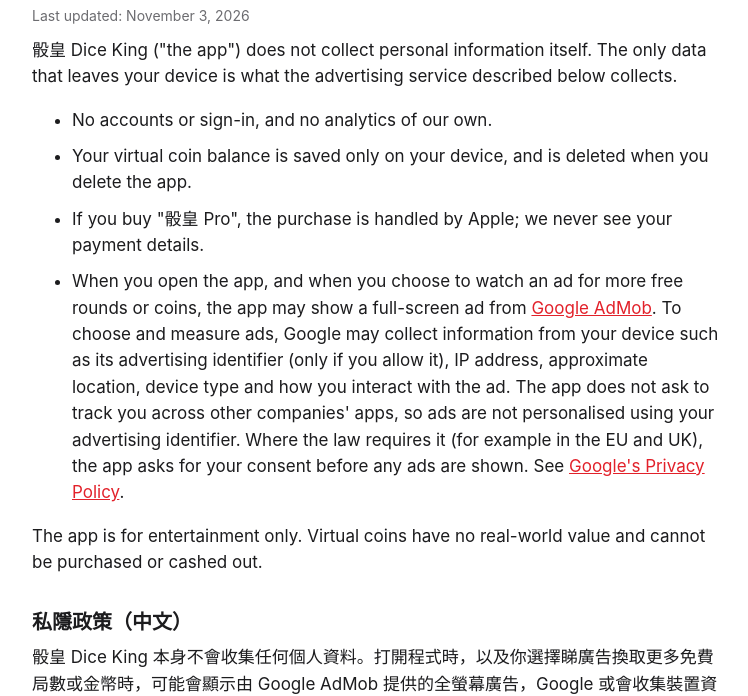
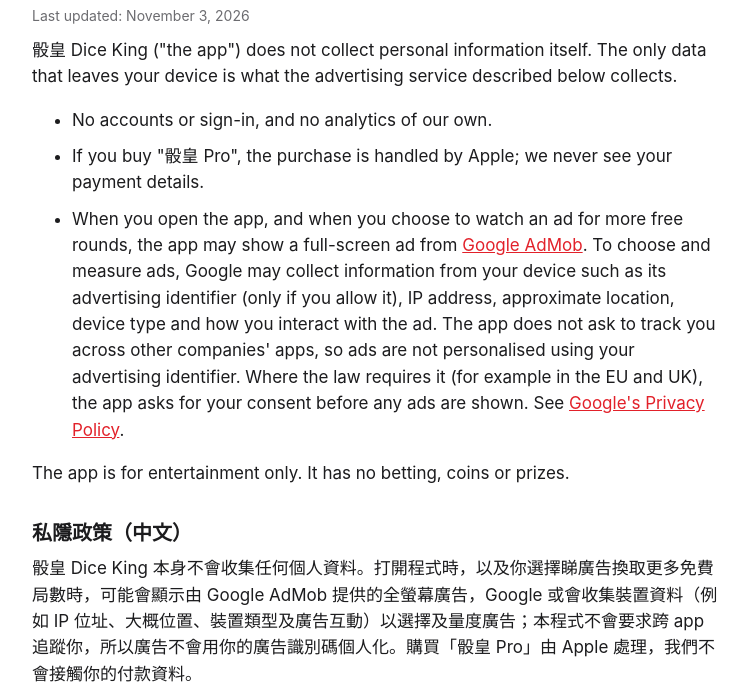
Before and after one commit to phui123/phui123.github.io, a plain HTML site: page diceking/privacy.html in a window 1280 px wide. Shown: the part 129-825 px from the top of the page, without its empty margins (264-1012 px from the left). Drawn offline with Linux system fonts and the light colour scheme.

Commit message:
DiceKing: remove coin text (no betting in 魚蝦蟹 any more)
Co-Authored-By: Claude Opus 5.5 <noreply@anthropic.com>

```diff
--- a/diceking/privacy.html
+++ b/diceking/privacy.html
@@ -16,15 +16,14 @@
 
 <ul>
   <li>No accounts or sign-in, and no analytics of our own.</li>
-  <li>Your virtual coin balance is saved only on your device, and is deleted when you delete the app.</li>
   <li>If you buy "骰皇 Pro", the purchase is handled by Apple; we never see your payment details.</li>
-  <li>When you open the app, and when you choose to watch an ad for more free rounds or coins, the app may show a full-screen ad from <a href="https://policies.google.com/technologies/ads">Google AdMob</a>. To choose and measure ads, Google may collect information from your device such as its advertising identifier (only if you allow it), IP address, approximate location, device type and how you interact with the ad. The app does not ask to track you across other companies' apps, so ads are not personalised using your advertising identifier. Where the law requires it (for example in the EU and UK), the app asks for your consent before any ads are shown. See <a href="https://policies.google.com/privacy">Google's Privacy Policy</a>.</li>
+  <li>When you open the app, and when you choose to watch an ad for more free rounds, the app may show a full-screen ad from <a href="https://policies.google.com/technologies/ads">Google AdMob</a>. To choose and measure ads, Google may collect information from your device such as its advertising identifier (only if you allow it), IP address, approximate location, device type and how you interact with the ad. The app does not ask to track you across other companies' apps, so ads are not personalised using your advertising identifier. Where the law requires it (for example in the EU and UK), the app asks for your consent before any ads are shown. See <a href="https://policies.google.com/privacy">Google's Privacy Policy</a>.</li>
 </ul>
 
-<p>The app is for entertainment only. Virtual coins have no real-world value and cannot be purchased or cashed out.</p>
+<p>The app is for entertainment only. It has no betting, coins or prizes.</p>
 
 <h2>私隱政策（中文）</h2>
-<p>骰皇 Dice King 本身不會收集任何個人資料。打開程式時，以及你選擇睇廣告換取更多免費局數或金幣時，可能會顯示由 Google AdMob 提供的全螢幕廣告，Google 或會收集裝置資料（例如 IP 位址、大概位置、裝置類型及廣告互動）以選擇及量度廣告；本程式不會要求跨 app 追蹤你，所以廣告不會用你的廣告識別碼個人化。購買「骰皇 Pro」由 Apple 處理，我們不會接觸你的付款資料。虛擬金幣結餘只儲存在你的裝置上。</p>
+<p>骰皇 Dice King 本身不會收集任何個人資料。打開程式時，以及你選擇睇廣告換取更多免費局數時，可能會顯示由 Google AdMob 提供的全螢幕廣告，Google 或會收集裝置資料（例如 IP 位址、大概位置、裝置類型及廣告互動）以選擇及量度廣告；本程式不會要求跨 app 追蹤你，所以廣告不會用你的廣告識別碼個人化。購買「骰皇 Pro」由 Apple 處理，我們不會接觸你的付款資料。</p>
 
 <h2>Contact</h2>
 <p>Questions? Email <a href="mailto:phui123@gmail.com">phui123@gmail.com</a></p>
```
Also changed, not shown: diceking/index.html (+3 -4 lines).
